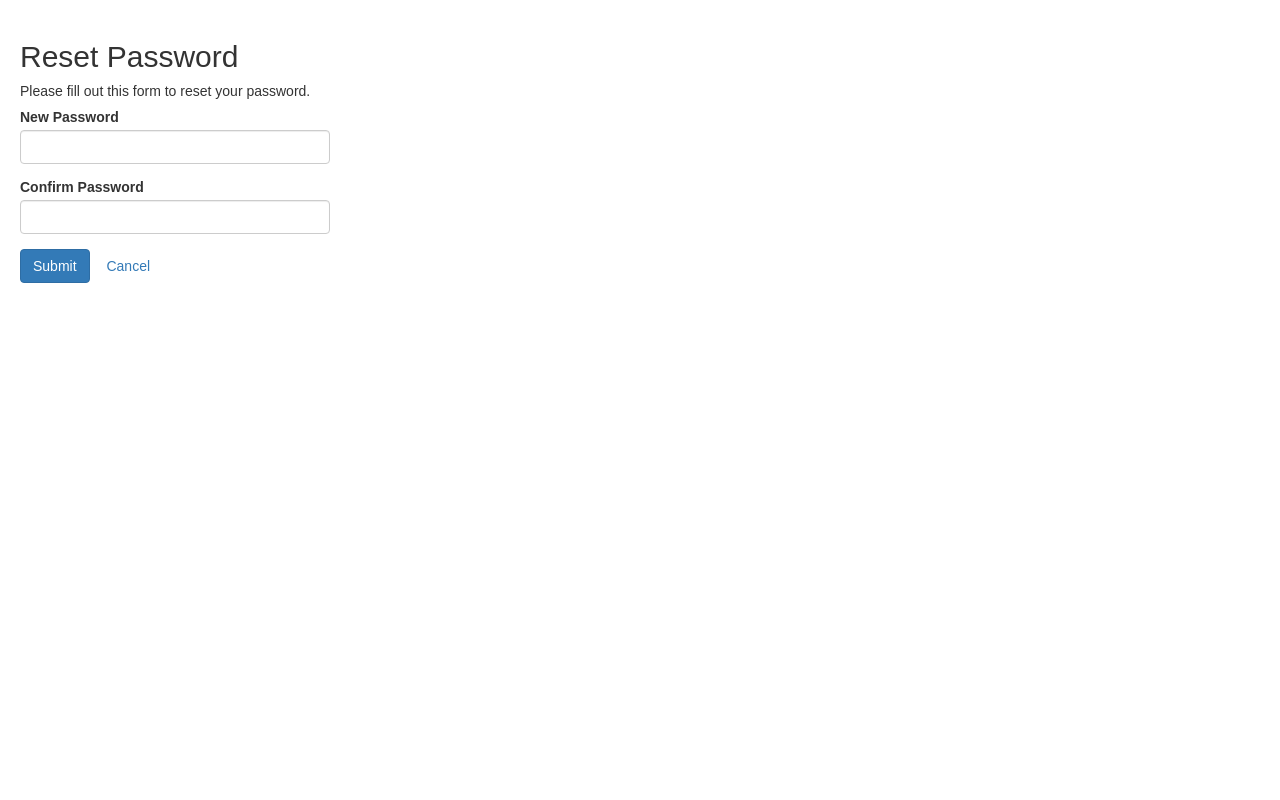
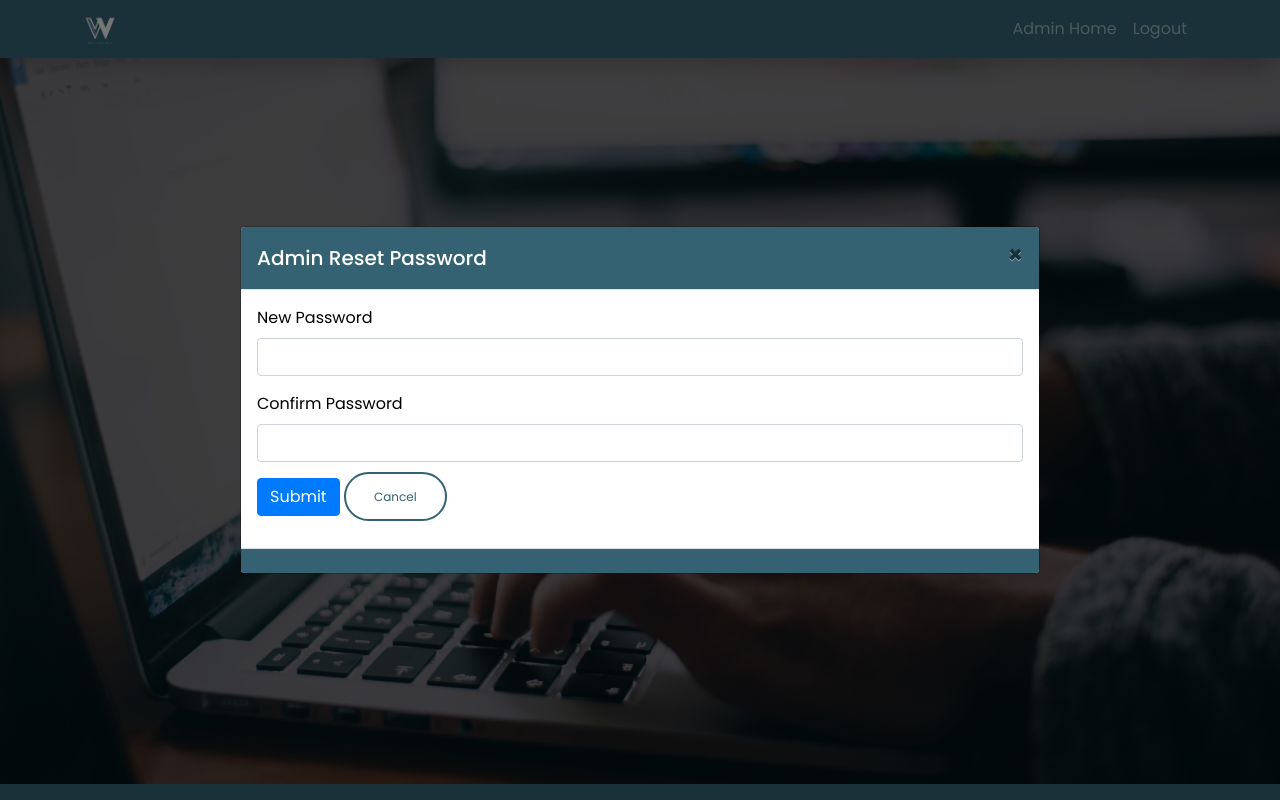
Before and after one commit to marnold22/vingroupcpa, a PHP site: page /admin_reset_password.php in a window 1280 px wide. Run offline with PHP 8.4, Linux system fonts and the light colour scheme; the visitor is signed in with stand-in values (Sample User, id 1); data that the repository does not hold is empty.

Commit message:
Updated password reset to same styles

```diff
--- a/admin_reset_password.php
+++ b/admin_reset_password.php
@@ -72,35 +72,63 @@ if($_SERVER["REQUEST_METHOD"] == "POST"){
 
 <!DOCTYPE html>
 <html lang="en">
-<head>
-    <meta charset="UTF-8">
-    <title>Reset Password</title>
-    <link rel="stylesheet" href="https://maxcdn.bootstrapcdn.com/bootstrap/3.3.7/css/bootstrap.css">
-    <style type="text/css">
-        body{ font: 14px sans-serif; }
-        .wrapper{ width: 350px; padding: 20px; }
-    </style>
-</head>
+
+<!-- Head -->
+<?php include("modules/head.php") ?>
+
+<!-- Navigation -->
+<nav id="main-navbar" class="navbar navbar-expand-lg navbar-dark shadow fixed-top bg-cpagreen">
+    <div class="container">
+        <a class="navbar-brand" href="index.php">
+            <img src="assets/logo.jpg" width="30" height="30" alt="">
+        </a>
+        <button class="navbar-toggler" type="button" data-toggle="collapse" data-target="#navbarResponsive" aria-controls="navbarResponsive" aria-expanded="false" aria-label="Toggle navigation">
+            <span class="navbar-toggler-icon"></span>
+        </button>
+        <div class="collapse navbar-collapse" id="navbarResponsive">
+            <ul class="navbar-nav ml-auto">
+                <li class="nav-item">
+                    <a class="nav-link" href="admin.php">Admin Home</a>
+                </li>
+                <li class="nav-item">
+                    <a class="nav-link" href="admin_logout.php">Logout</a>
+                </li>
+            </ul>
+        </div>
+    </div>
+</nav>
+
 <body>
-    <div class="wrapper">
-        <h2>Reset Password</h2>
-        <p>Please fill out this form to reset your password.</p>
-        <form action="<?php echo htmlspecialchars($_SERVER["PHP_SELF"]); ?>" method="post">
-            <div class="form-group <?php echo (!empty($new_password_err)) ? 'has-error' : ''; ?>">
-                <label>New Password</label>
-                <input type="password" name="new_password" class="form-control" value="<?php echo $new_password; ?>">
-                <span class="help-block"><?php echo $new_password_err; ?></span>
+    <!-- Hero Banner -->
+    <header class="herobanner herobanner-admin-passreset">
+        <div class="container h-100">
+            <div class="row h-100 align-items-center">
+                <div class="col-12 text-center">
+                    <h1>Reset Password</h1>
+                </div>
             </div>
-            <div class="form-group <?php echo (!empty($confirm_password_err)) ? 'has-error' : ''; ?>">
-                <label>Confirm Password</label>
-                <input type="password" name="confirm_password" class="form-control">
-                <span class="help-block"><?php echo $confirm_password_err; ?></span>
+        </div>
+        <!-- Modal -->
+        <?php include("modules/admin-passreset-modal.php") ?>
+    </header>
+
+    <!-- Footer -->
+    <footer class="py-3">
+        <div class="container">
+            <div class="row">
             </div>
-            <div class="form-group">
-                <input type="submit" class="btn btn-primary" value="Submit">
-                <a class="btn btn-link" href="admin.php">Cancel</a>
-            </div>
-        </form>
-    </div>
+        </div>
+    </footer>
+
+    <!-- Scripts -->
+    <?php include("modules/scripts.php") ?>
+
+
+    <script type="text/javascript">
+        $(window).on('load', function() {
+            $('#adminPassResetModal').modal('show');
+        });
+    </script>
 </body>
+
 </html>
```
